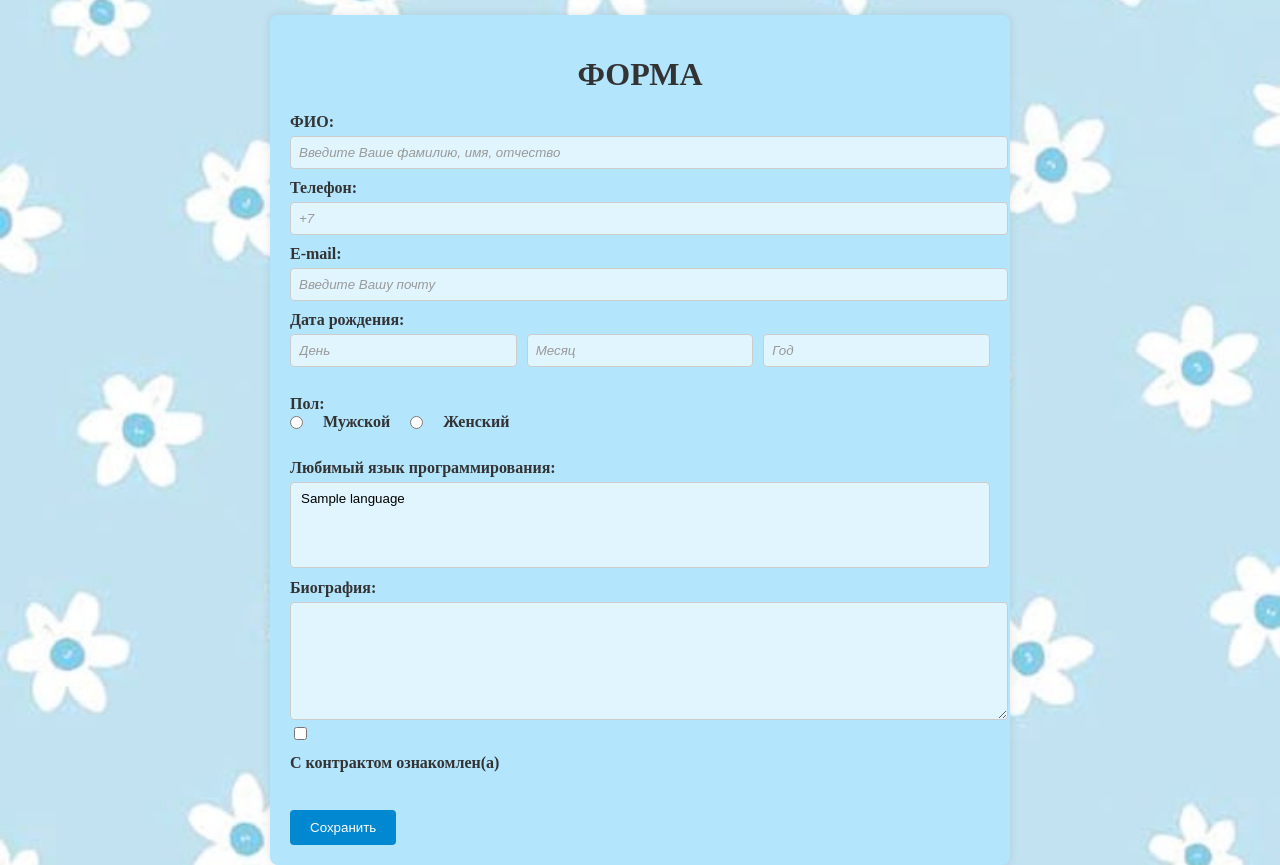
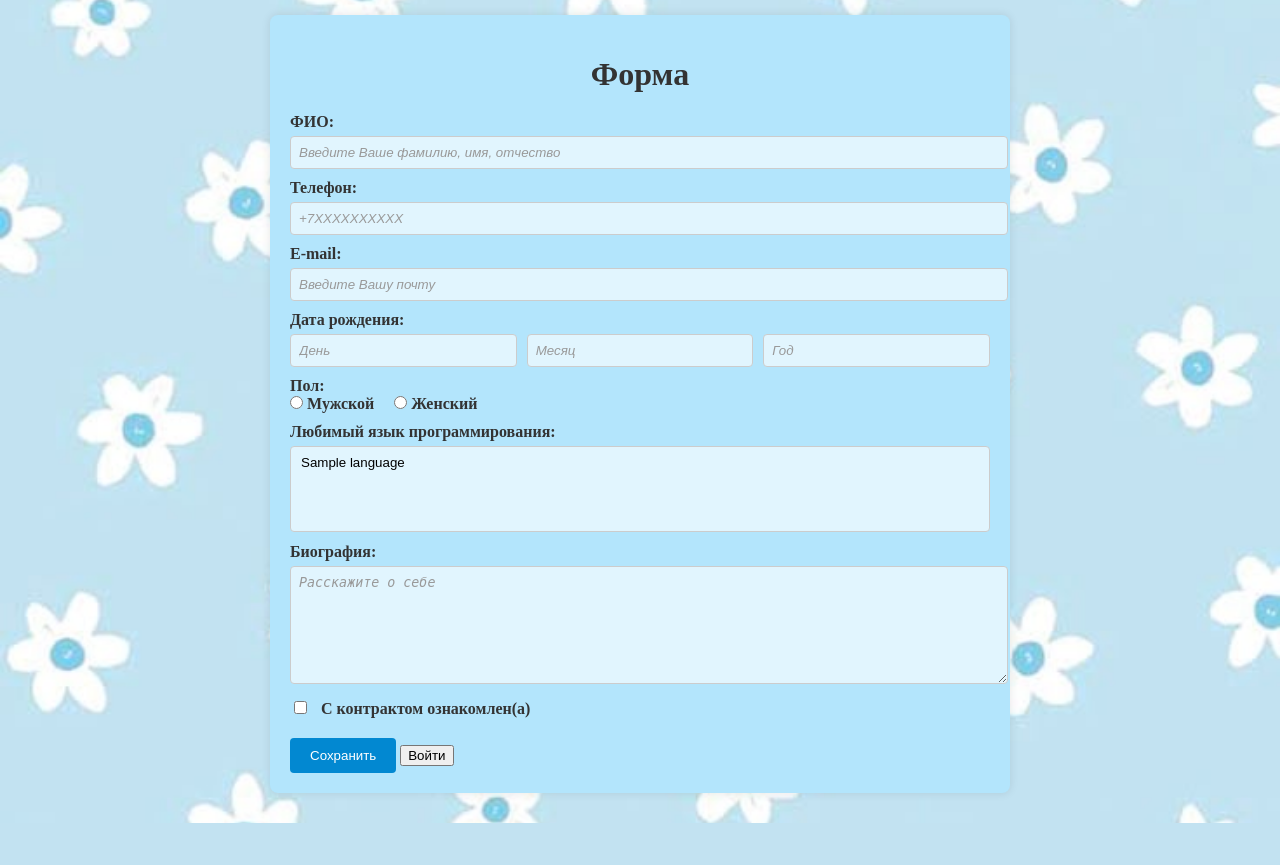
Before and after one commit to Vikkkaaa123/Web2, a PHP site: page /lesson5/index.php in a window 1280 px wide. After the commit the page ends 823 px from the top, so only its background shows below. Run offline with PHP 8.4, Linux system fonts and the light colour scheme; tables that the repository leaves empty or names only in its code hold one stand-in row (values such as "Sample post").

Commit message:
Update form.php

```diff
--- a/lesson5/form.php
+++ b/lesson5/form.php
@@ -4,66 +4,96 @@
     <meta charset="UTF-8">
     <meta name="viewport" content="width=device-width, initial-scale=1.0">
     <link rel="stylesheet" href="style.css">
-    <title>Задание 5</title>
+    <title>Форма</title>
 </head>
 <body>
+    <?php if (!empty($_SESSION['generated_login']) && !empty($_SESSION['generated_password']) && empty($_SESSION['login'])): ?>
+        <div class="credentials">
+            <h3>Ваши учетные данные:</h3>
+            <p><strong>Логин:</strong> <?php echo htmlspecialchars($_SESSION['generated_login']); ?></p>
+            <p><strong>Пароль:</strong> <?php echo htmlspecialchars($_SESSION['generated_password']); ?></p>
+            <p>Используйте их для входа в следующий раз.</p>
+        </div>
+        <?php
+            unset($_SESSION['generated_login']);
+            unset($_SESSION['generated_password']);
+        ?>
+    <?php endif; ?>
+
     <form action="index.php" method="POST">
-        <h1>ФОРМА</h1>
+        <h1>Форма</h1>
 
-        <!-- Поле ФИО -->
+        <div class="form-group">
             <label for="full_name">ФИО:</label>
-        <input type="text" id="full_name" name="full_name" placeholder="Введите Ваше фамилию, имя, отчество" required maxlength="150" value="<?php echo htmlspecialchars($values['full_name']); ?>" <?php if ($errors['full_name']) echo 'class="error"'; ?>>
-        <?php if (!empty($messages['full_name'])) echo '<div class="error-message">' . $messages['full_name'] . '</div>'; ?><br>
+            <input type="text" id="full_name" name="full_name" placeholder="Введите Ваше фамилию, имя, отчество" required maxlength="128" value="<?php echo htmlspecialchars($values['full_name']); ?>" <?php if ($errors['full_name']) echo 'class="error"'; ?>>
+            <?php if (!empty($messages['full_name'])) echo '<div class="error-message">' . $messages['full_name'] . '</div>'; ?>
+        </div>
 
-        <!-- Поле Телефон -->
+        <div class="form-group">
             <label for="phone">Телефон:</label>
-        <input type="tel" id="phone" name="phone" placeholder="+7" required value="<?php echo htmlspecialchars($values['phone']); ?>" <?php if ($errors['phone']) echo 'class="error"'; ?>>
-        <?php if (!empty($messages['phone'])) echo '<div class="error-message">' . $messages['phone'] . '</div>'; ?><br>
+            <input type="tel" id="phone" name="phone" placeholder="+7XXXXXXXXXX" required value="<?php echo htmlspecialchars($values['phone']); ?>" <?php if ($errors['phone']) echo 'class="error"'; ?>>
+            <?php if (!empty($messages['phone'])) echo '<div class="error-message">' . $messages['phone'] . '</div>'; ?>
+        </div>
 
-        <!-- Поле Email -->
+        <div class="form-group">
             <label for="email">E-mail:</label>
             <input type="email" id="email" name="email" placeholder="Введите Вашу почту" required value="<?php echo htmlspecialchars($values['email']); ?>" <?php if ($errors['email']) echo 'class="error"'; ?>>
-        <?php if (!empty($messages['email'])) echo '<div class="error-message">' . $messages['email'] . '</div>'; ?><br>
+            <?php if (!empty($messages['email'])) echo '<div class="error-message">' . $messages['email'] . '</div>'; ?>
+        </div>
 
-        <!-- Поле Дата рождения -->
-        <label for="birth_date">Дата рождения:</label>
+        <div class="form-group">
+            <label>Дата рождения:</label>
             <div class="date-fields">
                 <input type="number" id="birth_day" name="birth_day" placeholder="День" min="1" max="31" required value="<?php echo htmlspecialchars($values['birth_day']); ?>" <?php if ($errors['birth_day']) echo 'class="error"'; ?>>
                 <input type="number" id="birth_month" name="birth_month" placeholder="Месяц" min="1" max="12" required value="<?php echo htmlspecialchars($values['birth_month']); ?>" <?php if ($errors['birth_month']) echo 'class="error"'; ?>>
-            <input type="number" id="birth_year" name="birth_year" placeholder="Год" min="1900" max="2100" required value="<?php echo htmlspecialchars($values['birth_year']); ?>" <?php if ($errors['birth_year']) echo 'class="error"'; ?>>
+                <input type="number" id="birth_year" name="birth_year" placeholder="Год" min="1900" max="<?php echo date('Y'); ?>" required value="<?php echo htmlspecialchars($values['birth_year']); ?>" <?php if ($errors['birth_year']) echo 'class="error"'; ?>>
             </div>
-        <?php if (!empty($messages['birth_date'])) echo '<div class="error-message">' . $messages['birth_date'] . '</div>'; ?><br>
+            <?php if (!empty($messages['birth_date'])) echo '<div class="error-message">' . $messages['birth_date'] . '</div>'; ?>
+        </div>
 
-        <!-- Поле Пол -->
+        <div class="form-group">
             <label>Пол:</label>
             <div class="gender-options">
-            <input type="radio" id="male" name="gender" value="male" required <?php if ($values['gender'] === 'male') echo 'checked'; ?> <?php if ($errors['gender']) echo 'class="error"'; ?>>
-            <label for="male">Мужской</label>
-            <input type="radio" id="female" name="gender" value="female" required <?php if ($values['gender'] === 'female') echo 'checked'; ?> <?php if ($errors['gender']) echo 'class="error"'; ?>>
-            <label for="female">Женский</label>
+                <label>
+                    <input type="radio" name="gender" value="male" required <?php if ($values['gender'] === 'male') echo 'checked'; ?> <?php if ($errors['gender']) echo 'class="error"'; ?>> Мужской
+                </label>
+                <label>
+                    <input type="radio" name="gender" value="female" required <?php if ($values['gender'] === 'female') echo 'checked'; ?> <?php if ($errors['gender']) echo 'class="error"'; ?>> Женский
+                </label>
             </div>
-        <?php if (!empty($messages['gender'])) echo '<div class="error-message">' . $messages['gender'] . '</div>'; ?><br>
+            <?php if (!empty($messages['gender'])) echo '<div class="error-message">' . $messages['gender'] . '</div>'; ?>
+        </div>
 
-        <!-- Поле Любимый язык программирования -->
+        <div class="form-group">
             <label for="languages">Любимый язык программирования:</label>
             <select id="languages" name="languages[]" multiple required <?php if ($errors['languages']) echo 'class="error"'; ?>>
                 <?php foreach ($allowed_lang as $id => $name): ?>
                     <option value="<?php echo $id; ?>" <?php if (in_array($id, explode(',', $values['languages']))) echo 'selected'; ?>><?php echo $name; ?></option>
                 <?php endforeach; ?>
             </select>
-        <?php if (!empty($messages['languages'])) echo '<div class="error-message">' . $messages['languages'] . '</div>'; ?><br>
+            <?php if (!empty($messages['languages'])) echo '<div class="error-message">' . $messages['languages'] . '</div>'; ?>
+        </div>
 
-        <!-- Поле Биография -->
+        <div class="form-group">
             <label for="biography">Биография:</label>
-        <textarea id="biography" name="biography" required <?php if ($errors['biography']) echo 'class="error"'; ?>><?php echo htmlspecialchars($values['biography']); ?></textarea>
-        <?php if (!empty($messages['biography'])) echo '<div class="error-message">' . $messages['biography'] . '</div>'; ?><br>
+            <textarea id="biography" name="biography" placeholder="Расскажите о себе" required <?php if ($errors['biography']) echo 'class="error"'; ?>><?php echo htmlspecialchars($values['biography']); ?></textarea>
+            <?php if (!empty($messages['biography'])) echo '<div class="error-message">' . $messages['biography'] . '</div>'; ?>
+        </div>
 
-        <!-- Поле Согласие -->
-        <input type="checkbox" id="agreement" name="agreement" required <?php if ($values['agreement']) echo 'checked'; ?> <?php if ($errors['agreement']) echo 'class="error"'; ?>>
-        <label for="agreement">С контрактом ознакомлен(а)</label>
-        <?php if (!empty($messages['agreement'])) echo '<div class="error-message">' . $messages['agreement'] . '</div>'; ?><br>
+        <div class="form-group agreement-field">
+            <label>
+                <input type="checkbox" name="agreement" required <?php if ($values['agreement']) echo 'checked'; ?> <?php if ($errors['agreement']) echo 'class="error"'; ?>> С контрактом ознакомлен(а)
+            </label>
+            <?php if (!empty($messages['agreement'])) echo '<div class="error-message">' . $messages['agreement'] . '</div>'; ?>
+        </div>
 
+        <div class="form-actions">
             <input type="submit" value="Сохранить">
+            <input type="button" value="Войти" onclick="location.href='login.php'">
+            <?php if (!empty($_SESSION['login'])): ?>
+                <input type="button" value="Выйти" onclick="location.href='logout.php'">
+            <?php endif; ?>
+        </div>
     </form>
 </body>
 </html>
```
Lines whose indentation alone changed are shown as unchanged.
